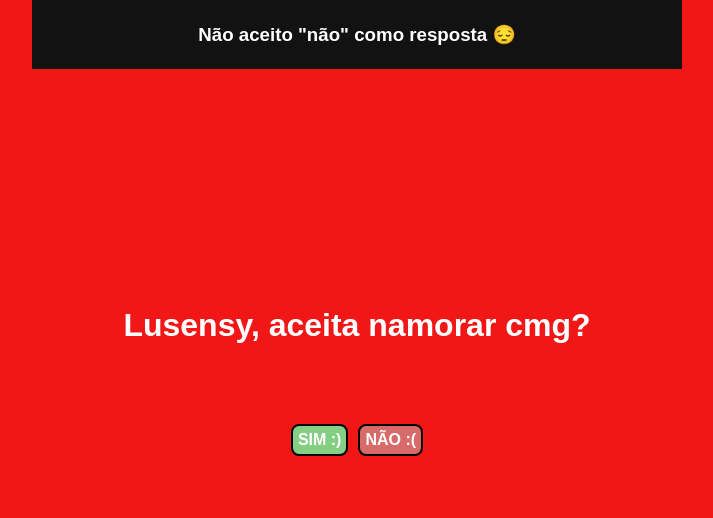
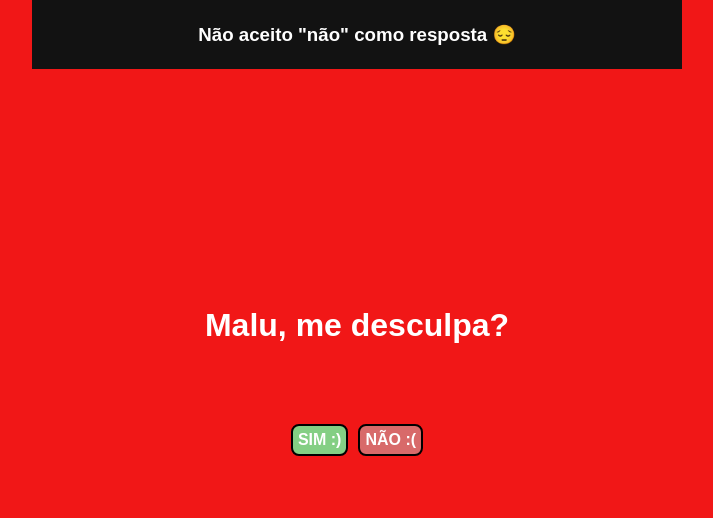
Before and after one commit to abistinensia/namoro-lusensy, a plain HTML site: page index.html in a window 1280 px wide. Shown: the whole page, without its empty margins (283-996 px from the left). Drawn offline with Linux system fonts and the light colour scheme.

Commit message:
Update index.html

```diff
--- a/index.html
+++ b/index.html
@@ -15,7 +15,7 @@
 </header>
 
 <body>
-    <h1>Lusensy, aceita namorar cmg?</h1>
+    <h1>Malu, me desculpa?</h1>
     <div class="yes-or-no">
         <button class="yes" onclick="tanks()">Sim :)</button>
         <button class="no" onclick="not()">Não :(</button>
```
